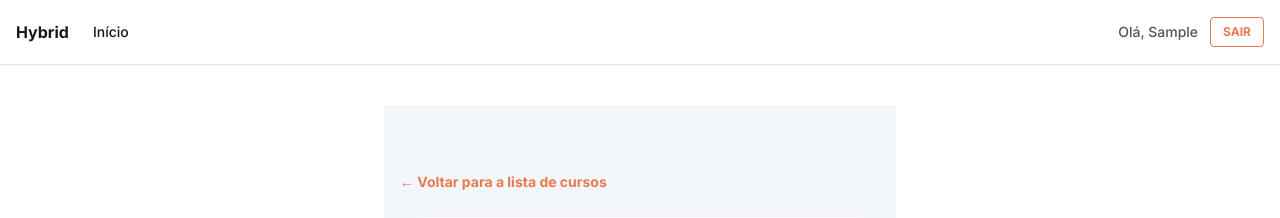
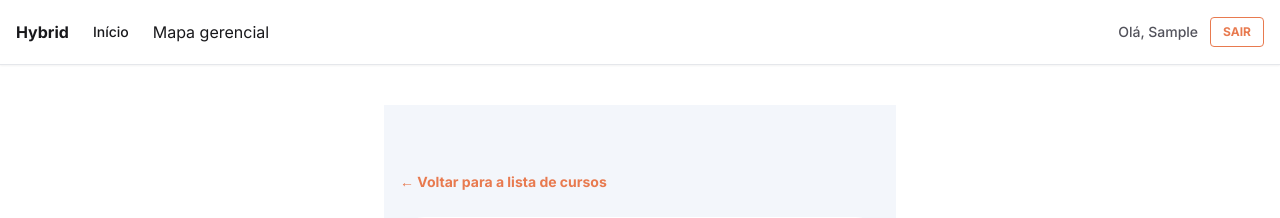
Before and after one commit to miguelnatus/plataforma-tenant, a Django app: a page that uses client_app/templates/annasebba/base.html in a window 1280 px wide. Shown: the top 218 px of the page. Run offline with Django 5.2, Linux system fonts and the light colour scheme; a user stored in the database is signed in; tables that the repository leaves empty hold one stand-in row (values such as "Sample post"); grey boxes marked "Sample" are stand-in pictures; some libraries are stand-ins or nearby versions.

Commit message:
link mapa gerencial

```diff
--- a/client_app/templates/annasebba/base.html
+++ b/client_app/templates/annasebba/base.html
@@ -44,7 +44,15 @@
 
           <nav class="hidden md:flex gap-6 font-medium text-sm">
             <a class="hover:text-[#E87A4F] transition-colors" href="{% url 'home_tenant' %}">Início</a>
-            </nav>
+          </nav>
+
+          {% if user.is_authenticated and user.is_superuser %}
+            <a class="hover:text-[#E87A4F] transition-colors"
+              href="{% url 'supporter_map' %}">
+              Mapa gerencial
+            </a>
+          {% endif %}
+
         </div>
 
         <div class="flex items-center gap-4">
```
